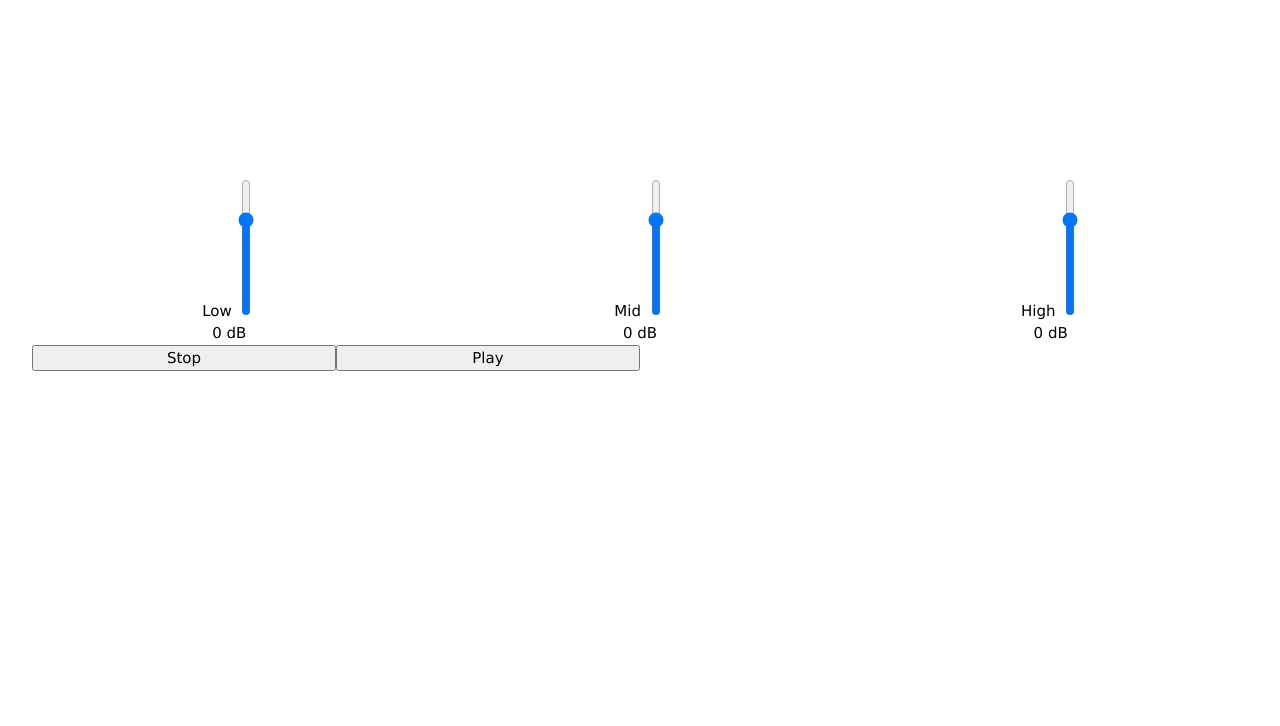
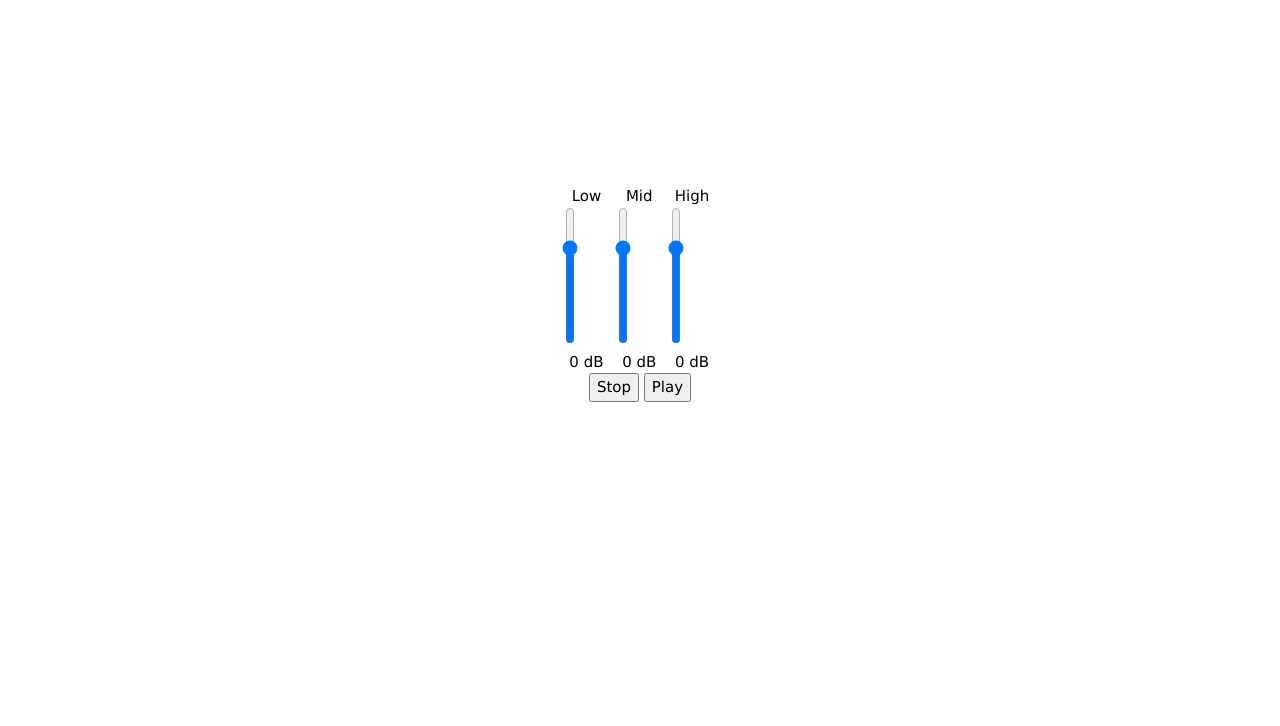
Before and after one commit to theyyg/web3bandeq, a plain HTML site: page index.html in a window 1280 px wide. Shown: the part 74-800 px from the top of the page. Drawn offline with nearby package versions, Linux system fonts and the light colour scheme.

Commit message:
Adding visualization and fixing style

```diff
--- a/css/web3bandeq.css
+++ b/css/web3bandeq.css
@@ -72,6 +72,30 @@ div .nav {
     text-decoration-color: #A6B7C0;
 }
 
+div.frame {
+    max-width: 1000px;
+    margin: auto;
+}
+
+.slider-col {
+    width: 33%;
+}
+
+.slider-group {
+    max-width: 160px;
+    margin: auto;
+}
+
+.slider-col > label {
+    text-align: center;
+    display: block;
+}
+
+div.slider > input {
+    margin: auto;
+    display: block;
+}
+
 input[type=range].vertical-slider {
     height: 137px;
     width: 20px;
@@ -81,18 +105,11 @@ input[type=range].vertical-slider {
 input[type=range].horizontal-slider {
     height: 20px;
     width: 137px;
+    margin: auto;
+    display: block;
 }
 
-div.visualizer {
-    height: 200px;
-    width: 320px;
-}
-
-.slider-group div {
-    text-align: center;
-}
-
-.slider label {
+div.slider-db {
     text-align: center;
 }
 
@@ -103,3 +120,12 @@ div.visualizer {
 .slider:last-child {
     border-radius: 0px 8px 8px 0px;
 }
+
+.w3-container {
+    max-width: 1000px;
+}
+
+#visualizer {
+    width: 100%;
+    height: 200px;
+}
--- a/index.html
+++ b/index.html
@@ -5,47 +5,44 @@
 <link rel="stylesheet" href="https://www.w3schools.com/w3css/4/w3.css">
 <link rel="stylesheet" href="css/web3bandeq.css">
 <body>
-
+  <div class="frame">
     <div class="w3-container">
       <h1>Web-based Three Band Equalizer</h1>
+      <div class="3beq-yellow visualizer">
+        <canvas id="visualizer"></canvas>
       </div>
-
-<div class="w3-container">
-  <div class="3beq-yellow visualizer">
-    Placeholder for Visualization Canvas
-  </div>
-</div>
-<div class="w3-container">
-  <div class="w3-row-padding slider-group">
-  <div class="w3-quarter w3-hide-small"> </div>
-  <div class="w3-rest">
-      <div class="w3-third slider">
+      <div class="w3-row-padding">
+        <div class="slider-group">
+          <div class="w3-col slider-col">
 	    <label for="low-band-gain">Low</label>
 	    <input type="range" min="-40" max="15" step="0.1" value="0" id="low-band-gain" class="vertical-slider" orient="vertical">
 	    <div class="slider-db">0 dB</div>
           </div>
-      <div class="w3-third slider">
+          <div class="w3-col slider-col">
 	    <label for="mid-band-gain">Mid</label>
 	    <input type="range" min="-40" max="15" step="0.1" value="0" id="mid-band-gain" class="vertical-slider" orient="vertical">
 	    <div class="slider-db">0 dB</div>
           </div>
-      <div class="w3-third slider">
+          <div class="w3-col slider-col">
 	    <label for="high-band-gain">High</label>
 	    <input type="range" min="-40" max="15" step="0.1" value="0" id="high-band-gain" class="vertical-slider" orient="vertical">
 	    <div class="slider-db">0 dB</div>
           </div>
         </div>
-  <div class="controls w3-row-padding">
-    <div class="w3-quarter w3-hide-small"></div>
-    <button id="stop" class="stop action w3-quarter">Stop</button>
-    <button id="play" class="play action w3-quarter">Play</button>
-    <div class="w3-quarter w3-hide-small"></div>
+      </div>
+      <div class="controls w3-row">
+        <div class="w3-col" style="width:40%">&nbsp;</div>
+        <div class="w3-col" style="width:20%; text-align: center">
+          <button id="stop" class="stop action">Stop</button>
+          <button id="play" class="play action">Play</button>
+        </div>
+        <div class="w3-col" style="width:40%">&nbsp;</div>
       </div>
     </div>
-  <div class="w3-quarter w3-hide-small">&nbsp; </div>
+  </div>
 </div>
 
-<script src="pizzicato/distr/Pizzicato.js"></script>
+<script src="pizzicato/distr/Pizzicato.min.js"></script>
 <script src="js/main.js"></script>
 
 </body>
--- a/js/main.js
+++ b/js/main.js
@@ -1,11 +1,13 @@
 // Effects
 var threeBandEq = new Pizzicato.Effects.ThreeBandEqualizer({
-    cutoff_frequency_low: 400,
+    cutoff_frequency_low: 200,
     cutoff_frequency_high: 4000,
-    low_band_gain: 1,
-    mid_band_gain: 1,
-    high_band_gain: 1,
-    peak: 1
+    low_band_gain: -6,
+    mid_band_gain: 0,
+    high_band_gain: 0,
+    low_peak: 0.4,
+    mid_peak: 1,
+    high_peak: 3
 });
 
 // PZ Sound
@@ -42,6 +44,7 @@ var threeBandSegment = {
     segment.audio.on('play', function() {
 	segment.playButton.classList.add('pause');
         segment.playButton.innerHTML = "Pause";
+        visualize();
     });
 
     segment.audio.on('stop', function() {
@@ -86,3 +89,63 @@ var threeBandSegment = {
     }
 
 })(threeBandSegment);
+
+// Visualizer
+var canvas = document.getElementById('visualizer');
+var canvasCtx = canvas.getContext('2d');
+
+var drawVisual;
+
+function visualize() {
+    WIDTH = canvas.width;
+    HEIGHT = canvas.height;
+
+    var bufferLength = threeBandSegment.effects[0].instance.visualizerBinCount;
+    console.log("Visualizer has " + bufferLength + " bins");
+    var dataArray = new Uint8Array(bufferLength);
+
+    canvasCtx.clearRect(0, 0, WIDTH, HEIGHT);
+
+    var draw = function() {
+        let playButton = document.getElementById('play');
+        // Stop drawing if audio isn't playing
+        if (playButton == null || !playButton.classList.contains('pause'))
+            return;
+
+        drawVisual = requestAnimationFrame(draw);
+
+        if ( !threeBandSegment.effects || !threeBandSegment.effects.length )
+            return;
+
+        WIDTH = canvas.width;
+        HEIGHT = canvas.height;
+
+        let analyser = threeBandSegment.effects[0].instance.analyser;
+        analyser.getByteFrequencyData(dataArray);
+
+        // dataArray.set(threeBandSegment.effects[0].instance.frequencyData, bufferLength);
+
+        canvasCtx.fillStyle = 'rgb(256, 256, 256)';
+        canvasCtx.fillRect(0, 0, WIDTH, HEIGHT);
+
+        let barWidth = (WIDTH / bufferLength) * 2;
+        let barHeight;
+        let x = 0;
+
+        for(let i = 0; i < bufferLength; i++) {
+            let brightness = dataArray[i] / 256;
+            let red = brightness * 249 + (1 - brightness) * 256;
+            let green = brightness * 211 + (1 - brightness) * 256;
+            let blue = brightness * 83 + (1 - brightness) * 256;
+
+            barHeight = dataArray[i];
+
+            canvasCtx.fillStyle = 'rgb(' + red + ',' + green + ',' + blue + ')';
+            canvasCtx.fillRect(x,HEIGHT-barHeight/2,barWidth,barHeight/2);
+
+            x += barWidth + 1;
+        }
+    };
+
+    draw();
+}
```
Also changed, not shown: 1 other file. Lines whose indentation alone changed are shown as unchanged.
